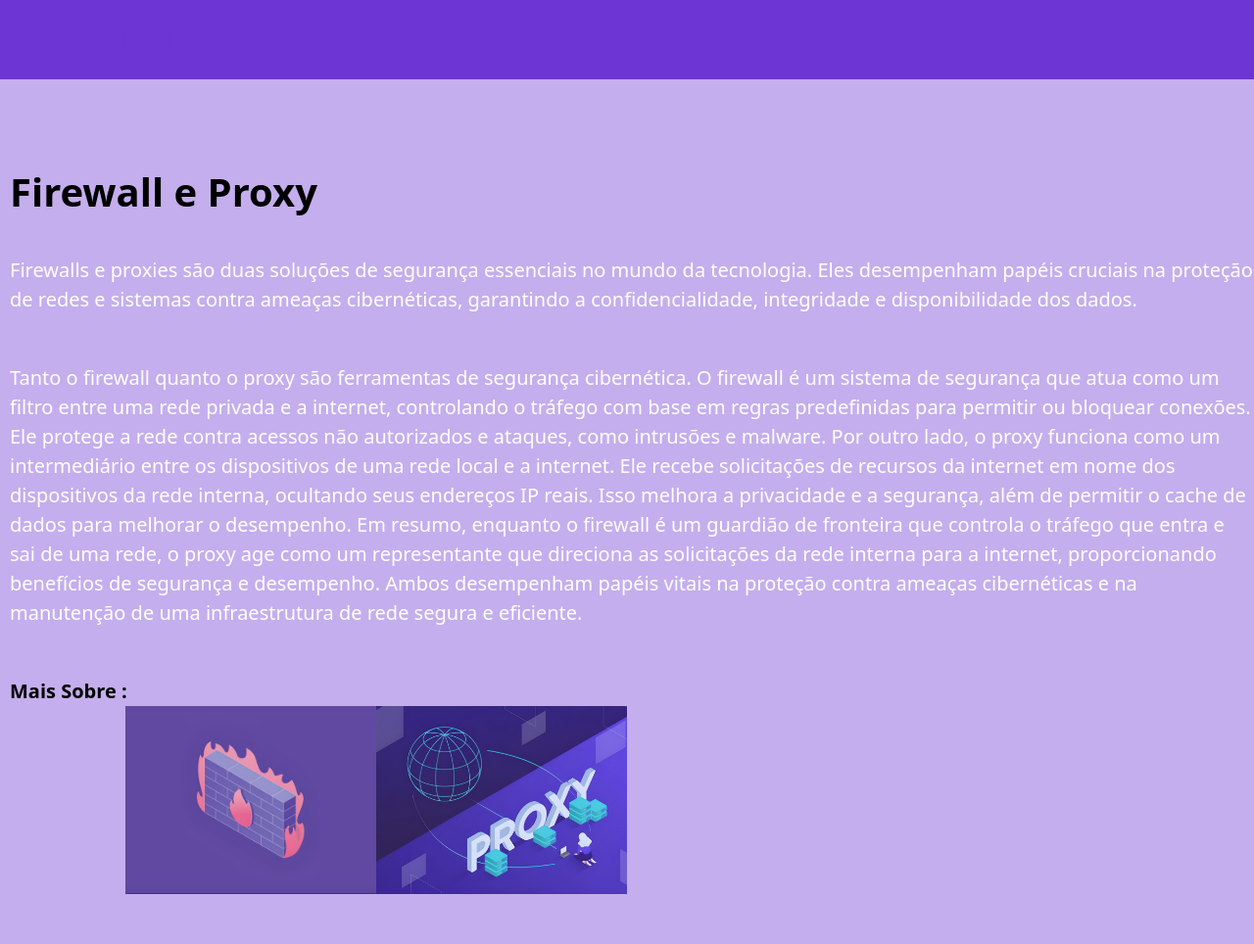
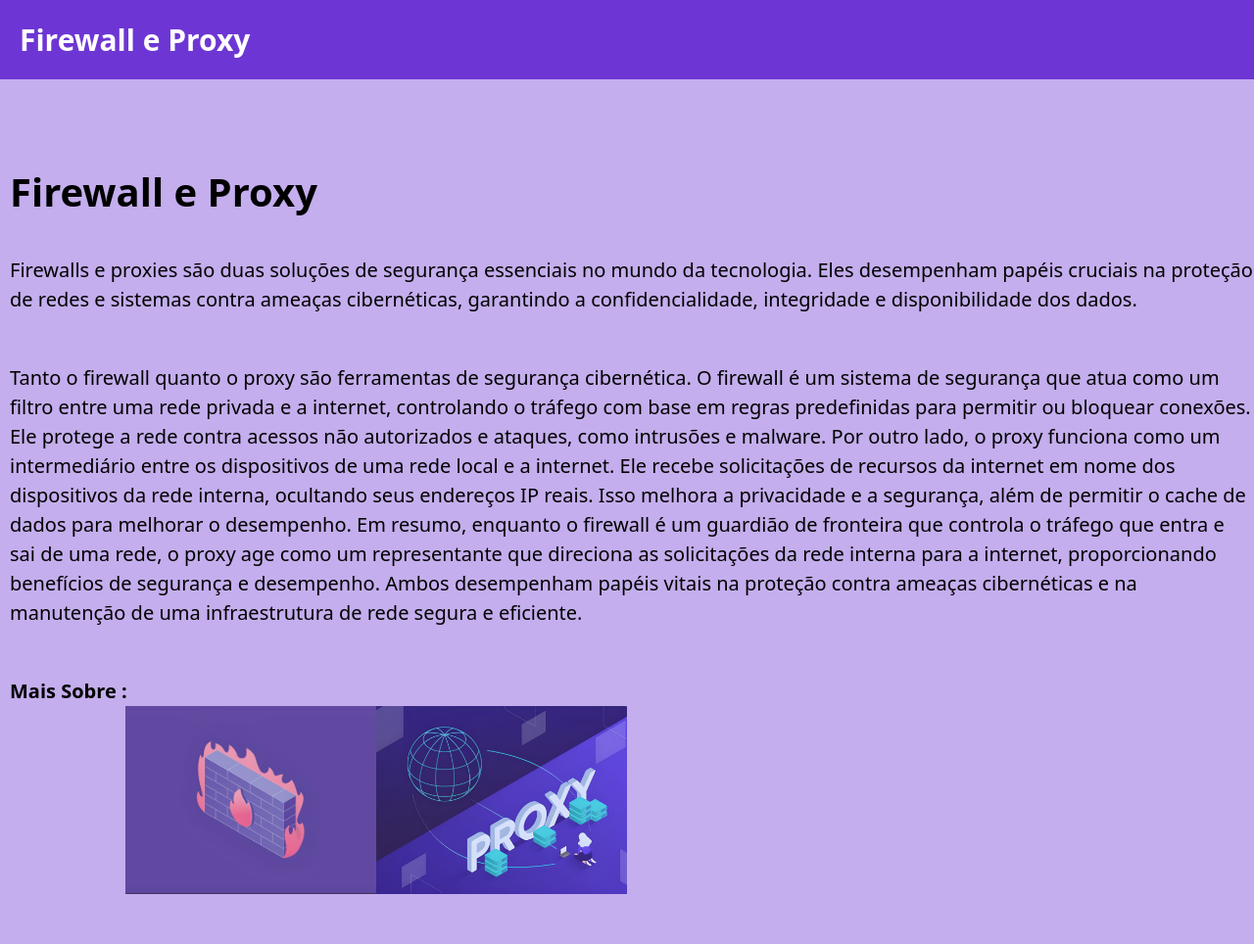
Before and after one commit to emaravv/Firewall-and-Proxy-web-site, a plain HTML site: page index.html in a window 1280 px wide. Shown: the top 964 px of the page at 98% size. Drawn offline with Linux system fonts and the light colour scheme.

Commit message:
Update pag.css

```diff
--- a/pag.css
+++ b/pag.css
@@ -56,12 +56,12 @@ input:hover{
 
 p{
     margin: 50px 0 0 0 ;
-    color: #fff;
+    color: ##3b3b3b;
 }
 
 .head{
     background-color: #6d36d4;
-    color:rgba(109, 54, 212, 0.4);
+    color:#fff;
     padding: 20px;
     width: 100%;
 
```
